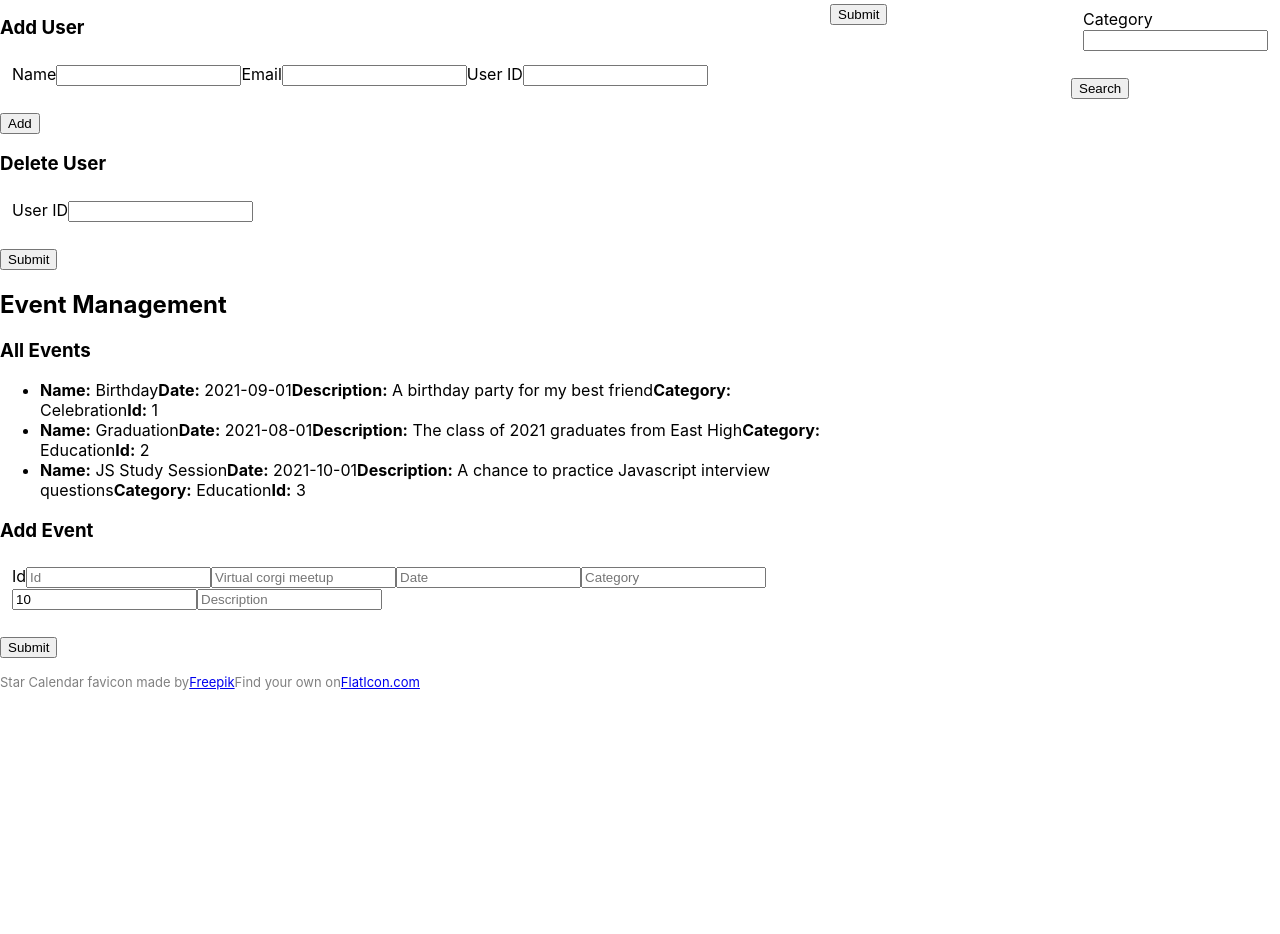
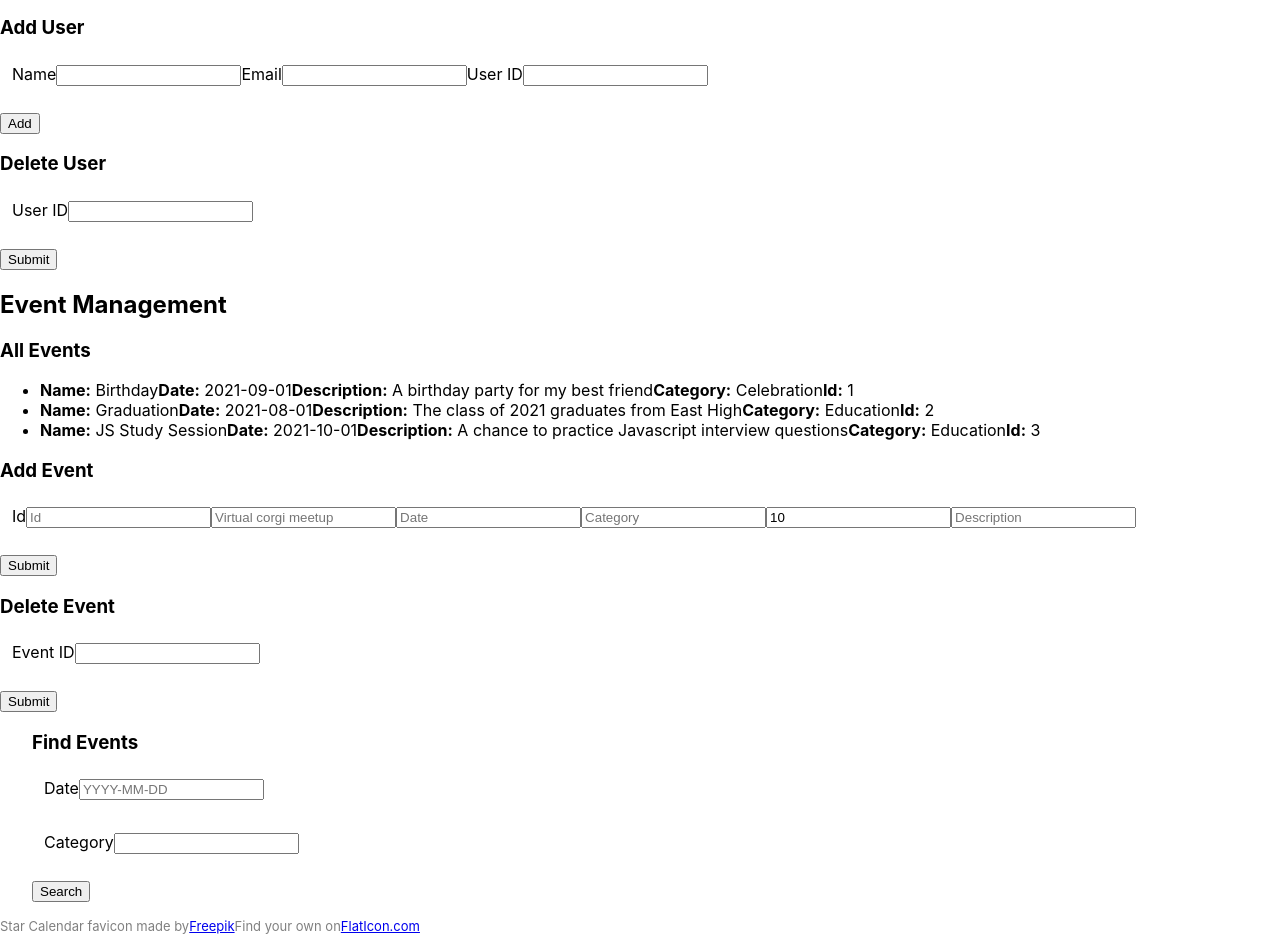
Before and after one commit to priyaraj7/Eventonica--react1, a React (Create React App) app: page / in a window 1280 px wide. Shown: the part 213-1147 px from the top of the page. Before the commit the page ends 903 px from the top, so only its background shows below. Built offline with nearby package versions, Linux system fonts and the light colour scheme.

Commit message:
add FindEventForm

```diff
--- a/src/App.js
+++ b/src/App.js
@@ -16,34 +16,8 @@ function App() {
         </div>
 
         {/* <DeleteUser /> */}
-        <div>
-          <h3>Delete Event</h3>
-          <form id="delete-event" action="#">
-            <fieldset>
-              <label>Event ID</label>
-              <input type="number" min="1" id="delete-event-id" />
-            </fieldset>
-            <input type="submit" />
-          </form>
-        </div>
-
-        <aside className="search-toolbar">
-          <div>
-            <h3>Find Events</h3>
-            <form id="search" action="#">
-              <fieldset>
-                <label htmlFor="date-search">Date</label>
-                <input type="text" id="date-search" placeholder="YYYY-MM-DD" />
-              </fieldset>
-              <fieldset>
-                <label htmlFor="category-search">Category</label>
-                <input type="text" id="category-search" />
-              </fieldset>
-
-              <input type="submit" value="Search" />
-            </form>
-          </div>
-        </aside>
+        {/* deleteEvent */}
+        {/* findEvent */}
       </main>
       <Footer />
     </div>
--- /dev/null
+++ b/src/components/DeleteEvent.js
@@ -0,0 +1,29 @@
+import React, { useState } from "react";
+const DeleteEvent = ({ handleDeleteEvent }) => {
+  const [eventId, setEventId] = useState("");
+
+  return (
+    <div>
+      <h3>Delete Event</h3>
+      <form
+        id="delete-event"
+        action="#"
+        onSubmit={() => handleDeleteEvent(eventId)}
+      >
+        <fieldset>
+          <label>Event ID</label>
+          <input
+            type="number"
+            min="1"
+            id="delete-event-id"
+            value={eventId}
+            onChange={(e) => setEventId(e.target.value)}
+          />
+        </fieldset>
+        <input type="submit" />
+      </form>
+    </div>
+  );
+};
+
+export default DeleteEvent;
--- a/src/components/Event.js
+++ b/src/components/Event.js
@@ -1,10 +1,12 @@
 import React, { useState } from "react";
 import EventForm from "./EventForm";
+import DeleteEvent from "./DeleteEvent";
+import FindEvent from "./FindEvent";
 
 const Events = () => {
   // mock State
   const event1 = {
-    id: 1,
+    id: "1",
     name: "Birthday",
     date: "2021-09-01",
     description: "A birthday party for my best friend",
@@ -12,7 +14,7 @@ const Events = () => {
   };
 
   const event2 = {
-    id: 2,
+    id: "2",
     name: "Graduation",
     date: "2021-08-01",
     description: "The class of 2021 graduates from East High",
@@ -20,7 +22,7 @@ const Events = () => {
   };
 
   const event3 = {
-    id: 3,
+    id: "3",
     name: "JS Study Session",
     date: "2021-10-01",
     description: "A chance to practice Javascript interview questions",
@@ -33,7 +35,24 @@ const Events = () => {
     setEvents([...events, newEvent]);
   };
 
+  // delete event
+  const handleDeleteEvent = (deleteId) => {
+    //debugger;
+    const deleteEvent = events.filter((event) => event.id !== deleteId);
+    setEvents(deleteEvent);
+  };
+
+  //Search Event
+  const handleSearchEvent = (category, date) => {
+    //debugger;
+    const findEvent = events.filter(
+      (event) => event.category === category || event.date === date
+    );
+    setEvents(findEvent);
+  };
+
   return (
+    <>
       <section className="event-management">
         <h2>Event Management</h2>
         <div>
@@ -51,9 +70,12 @@ const Events = () => {
             ))}
           </ul>
           <EventForm handleSubmitAddEvent={handleSubmitAddEvent} />
+          <DeleteEvent handleDeleteEvent={handleDeleteEvent} />
+          <FindEvent handleSearchEvent={handleSearchEvent} />
           {/* */}
         </div>
       </section>
+    </>
   );
 };
 
--- /dev/null
+++ b/src/components/FindEvent.js
@@ -0,0 +1,37 @@
+import React, { useState } from "react";
+
+const FindEvent = ({ handleSearchEvent }) => {
+  const [eventCategory, setEventCategory] = useState("");
+  const [eventDate, setEventDate] = useState("");
+
+  return (
+    <aside className="search-toolbar">
+      <div>
+        <h3>Find Events</h3>
+        <form
+          id="search"
+          action="#"
+          onSubmit={() => handleSearchEvent(eventCategory, eventDate)}
+        >
+          <fieldset>
+            <label htmlFor="date-search">Date</label>
+            <input type="text" id="date-search" placeholder="YYYY-MM-DD" />
+          </fieldset>
+          <fieldset>
+            <label htmlFor="category-search">Category</label>
+            <input
+              type="text"
+              id="category-search"
+              value={eventCategory}
+              onChange={(e) => setEventCategory(e.target.value)}
+            />
+          </fieldset>
+
+          <input type="submit" value="Search" />
+        </form>
+      </div>
+    </aside>
+  );
+};
+
+export default FindEvent;
```
Lines whose indentation alone changed are shown as unchanged.
